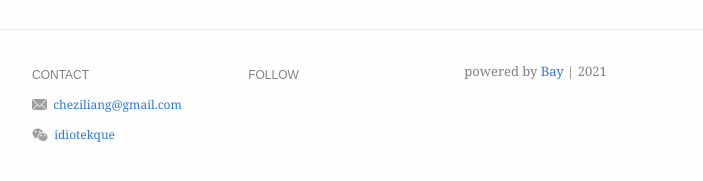
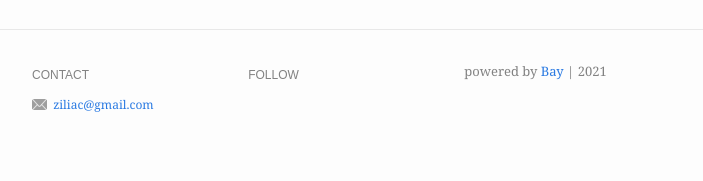
Before and after one commit to idiotekk/idiotekk.github.io, a Jekyll site: the page built from index.md, in a window 1280 px wide. Shown: the part 410-591 px from the top of the page, without its empty margins (288-991 px from the left). Built offline with Jekyll 4.4.1, drawn with Linux system fonts in a browser that asks for light colours.

Commit message:
Update _config.yml

```diff
--- a/_config.yml
+++ b/_config.yml
@@ -19,11 +19,8 @@ footer:
   show_powered_by: true
   contact:
     - name: Email
-      value: cheziliang@gmail.com
-      link: mailto:cheziliang@gmail.com
-    - name: WeChat
-      value: idiotekque
-      link: "#"
+      value: ziliac@gmail.com
+      link: mailto:ziliac@gmail.com
   follow:
 # Build settings
 markdown: kramdown
```
